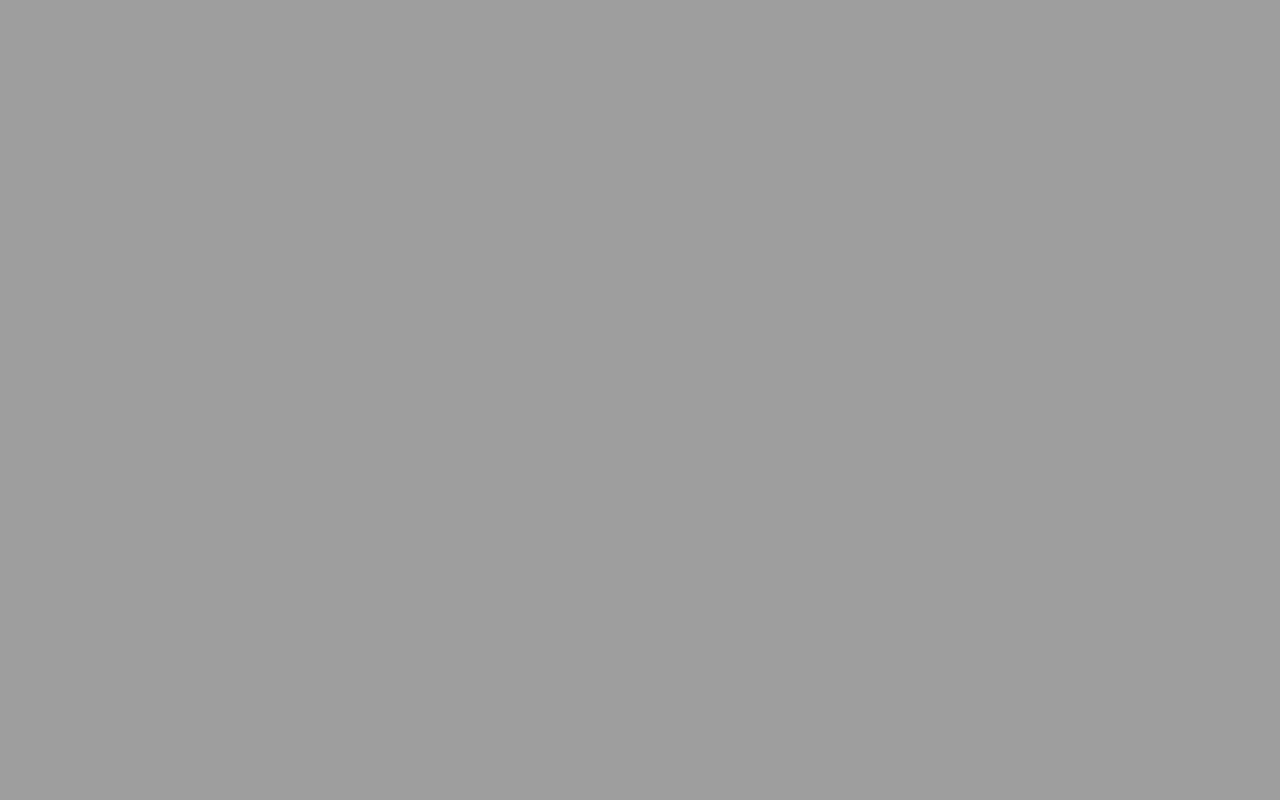
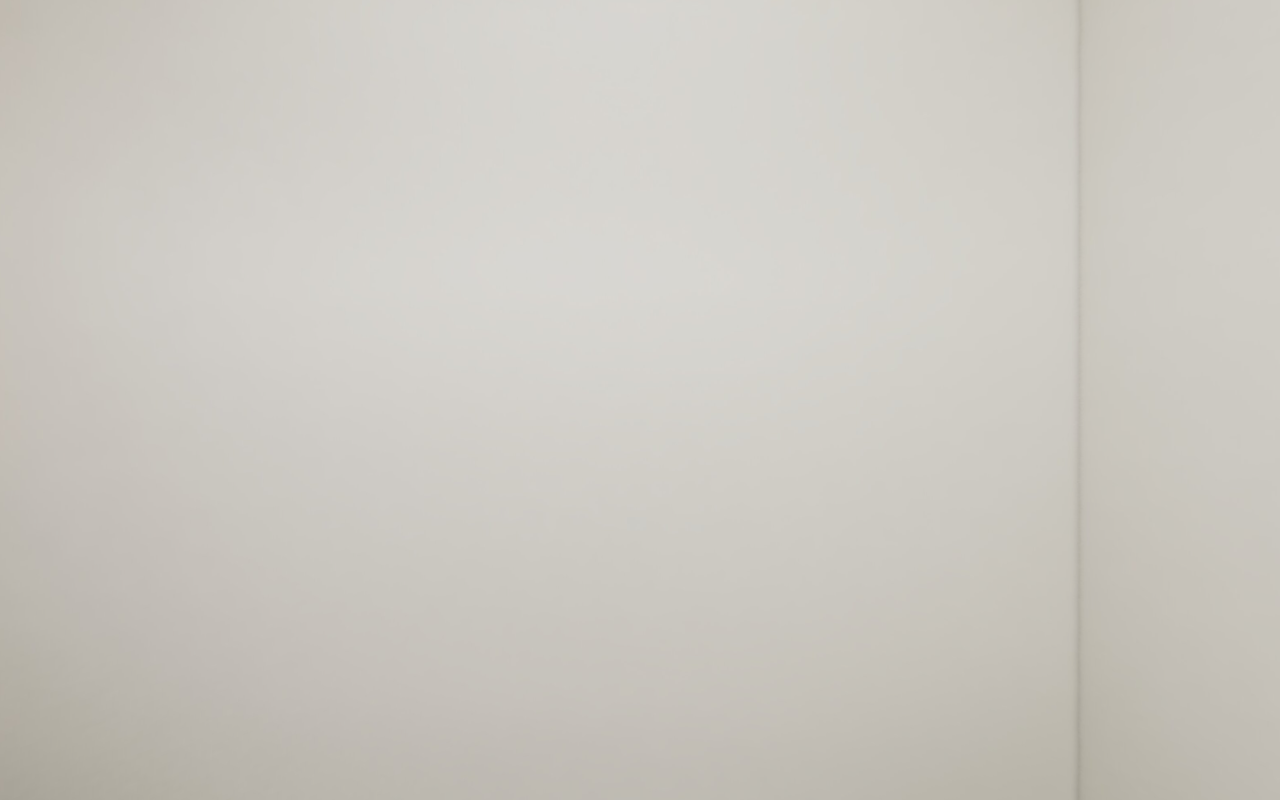
Before and after one commit to AbhijithSrinivas/Interiortestab, a plain HTML site: page index.html in a window 1280 px wide. Drawn offline with nearby package versions, Linux system fonts and the light colour scheme; animation ran at ten frames a second.

Commit message:
Update index.html

```diff
--- a/index.html
+++ b/index.html
@@ -30,7 +30,7 @@ function init() {
   renderer.setSize(window.innerWidth, window.innerHeight);
   document.body.appendChild(renderer.domElement);
 
-  const texture = new THREE.TextureLoader().load("https://raw.githubusercontent.com/Gitboi46/Test/main/hd.jpg");
+  const texture = new THREE.TextureLoader().load("https://raw.githubusercontent.com/AbhijithSrinivas/Interiortestab/main/Panorama1.jpg");
 
   const geometry = new THREE.SphereGeometry(500, 60, 40);
   geometry.scale(-1, 1, 1);
```
